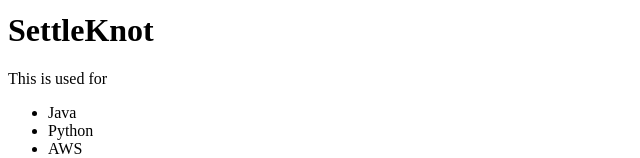
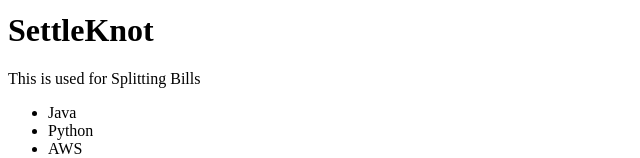
Before and after one commit to Jayavardhan56/My-Portfolio, a React app in the folder portfolio/: page / in a window 1280 px wide. Shown: the part 548-706 px from the top of the page, without its empty margins (0-640 px from the left). Built offline with nearby package versions, Linux system fonts and the light colour scheme; the HTML template or start-up script is replaced by a standard one.

Commit message:
Update project description for SettleKnot

```diff
--- a/portfolio/src/components/Projects.jsx
+++ b/portfolio/src/components/Projects.jsx
@@ -8,7 +8,7 @@
         <h1>ALZDETECT</h1>
         <p>This is a project developed for ALzheimers Patients</p>
         <h1>SettleKnot</h1>
-        <p>This is used for </p>
+        <p>This is used for Splitting Bills</p>
         </>
     )
 }
```
